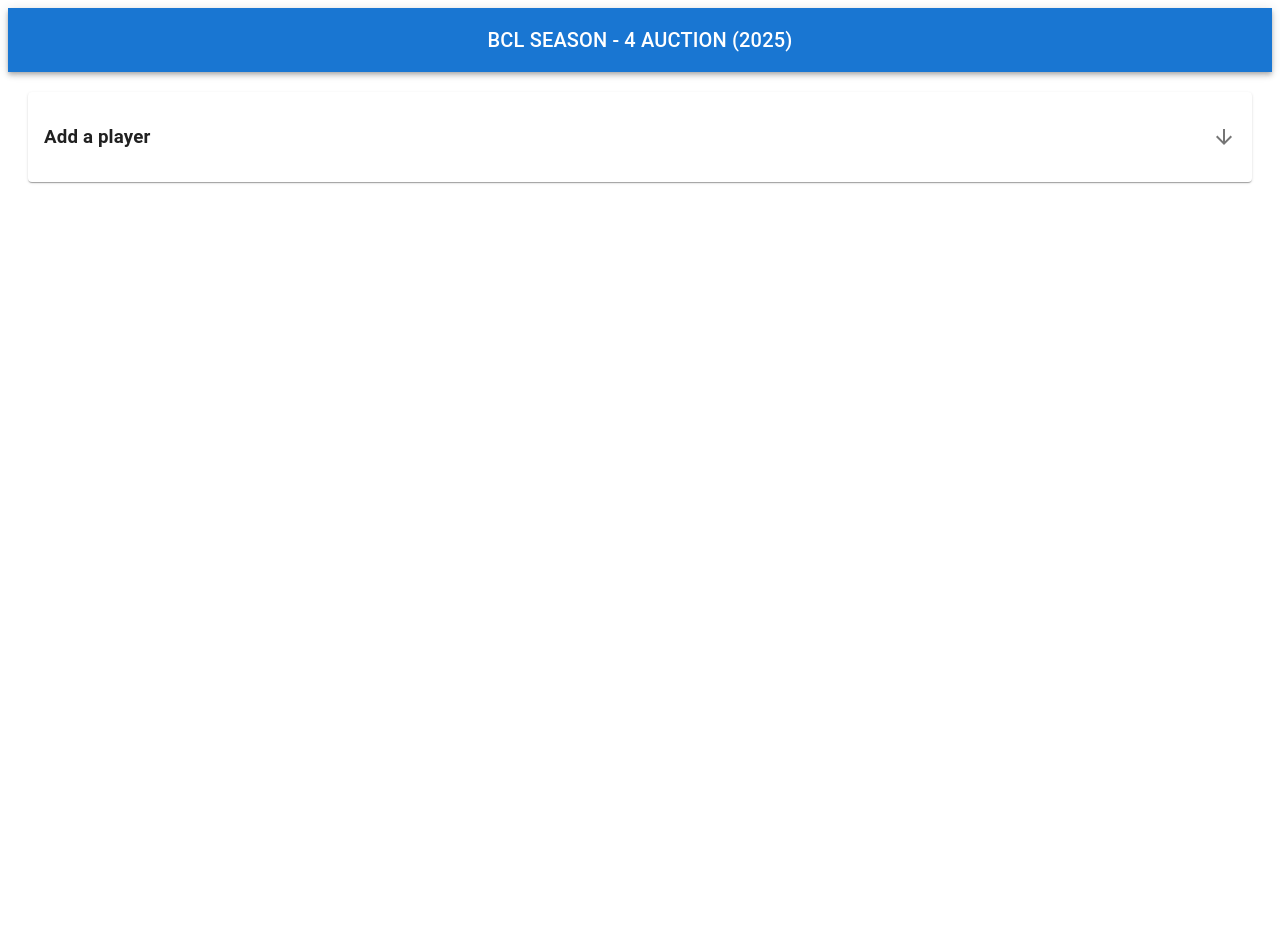
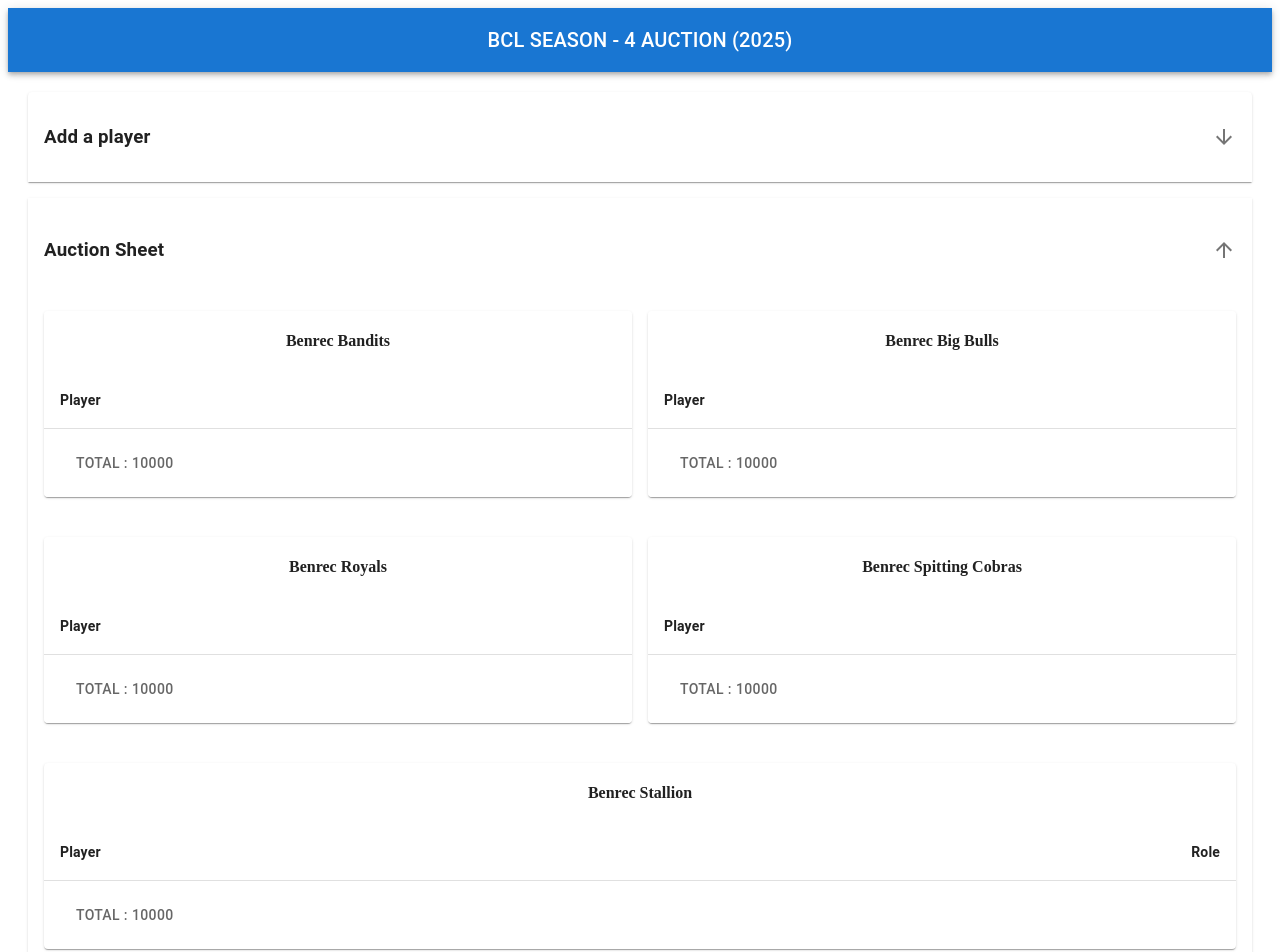
Before and after one commit to srijanishere/auction-master, a React (Vite) app in the folder frontend/: page / in a window 1280 px wide. Shown: the top 952 px of the page. Before the commit the page ends 800 px from the top, so only its background shows below. Built offline with nearby package versions, Linux system fonts and the light colour scheme.

Commit message:
updated UI elements

```diff
--- a/frontend/package.json
+++ b/frontend/package.json
@@ -14,6 +14,7 @@
     "@emotion/styled": "^11.14.0",
     "@material-ui/core": "^4.12.4",
     "@mui/icons-material": "^6.4.4",
+    "@mui/joy": "^5.0.0-beta.51",
     "@mui/material": "^6.4.4",
     "react": "^19.0.0",
     "react-dom": "^19.0.0"
--- a/frontend/src/components/PlayerForm.jsx
+++ b/frontend/src/components/PlayerForm.jsx
@@ -11,6 +11,15 @@ import { makeStyles } from "@material-ui/core/styles";
 import TextField from "@material-ui/core/TextField";
 import MenuItem from "@mui/material/MenuItem";
 import Select from "@mui/material/Select";
+import Table from "@mui/material/Table";
+import TableBody from "@mui/material/TableBody";
+import TableCell from "@mui/material/TableCell";
+import TableContainer from "@mui/material/TableContainer";
+import TableHead from "@mui/material/TableHead";
+import TableRow from "@mui/material/TableRow";
+import Stack from "@mui/material/Stack";
+import Paper from "@mui/material/Paper";
+import Tooltip from '@mui/joy/Tooltip';
 
 const useStyles = makeStyles((theme) => ({
   root: {
@@ -26,7 +35,18 @@ export default function AccordionUsage() {
   const [name, setName] = useState("");
   const [role, setRole] = useState("");
   const [team, setTeam] = useState(0);
-  const [players, setPlayers] = useState([]);
+  const [bandits, setBandits] = useState([]);
+  const [bull, setBulls] = useState([]);
+  const [cobras, setCobras] = useState([]);
+  const [stallions, setStallions] = useState([]);
+  const [royals, setRoyals] = useState([]);
+  const [banditsAmount, setBanditsAmount] = useState(10000);
+  const [bullsAmount, setBullsAmount] = useState(10000);
+  const [cobrasAmount, setCobrasAmount] = useState(10000);
+  const [stallionsAmount, setStallionsAmount] = useState(10000);
+  const [royalsAmount, setRoyalsAmount] = useState(10000);
+  const [amount, setAmount] = useState(0);
+
 
   // function to handle button click and add a player
   const addPlayer = (e) => {
@@ -41,6 +61,7 @@ export default function AccordionUsage() {
       }).then(() => {
         alert("Player added successfully!");
       });
+      setBanditsAmount(banditsAmount - amount);
     } else if (team === 2) {
       fetch("http://localhost:8080/bcl/bulls/add", {
         method: "POST",
@@ -49,6 +70,7 @@ export default function AccordionUsage() {
       }).then(() => {
         alert("Player added successfully!");
       });
+      setBullsAmount(bullsAmount - amount);
     } else if (team === 3) {
       fetch("http://localhost:8080/bcl/royals/add", {
         method: "POST",
@@ -57,6 +79,7 @@ export default function AccordionUsage() {
       }).then(() => {
         alert("Player added successfully!");
       });
+      setRoyalsAmount(royalsAmount - amount);
     } else if (team === 4) {
       fetch("http://localhost:8080/bcl/cobras/add", {
         method: "POST",
@@ -65,6 +88,7 @@ export default function AccordionUsage() {
       }).then(() => {
         alert("Player added successfully!");
       });
+      setCobrasAmount(cobrasAmount - amount);
     } else if (team === 5) {
       fetch("http://localhost:8080/bcl/stallions/add", {
         method: "POST",
@@ -73,17 +97,16 @@ export default function AccordionUsage() {
       }).then(() => {
         alert("Player added successfully!");
       });
-    }
-    else
-    {
-        alert("Invalid team choice!");
+      setStallionsAmount(stallionsAmount - amount);
+    } else {
+      alert("Invalid team choice!");
     }
   };
 
   // function to handle a button click for clearing the form fields
   const clearForm = () => {
     document.getElementById("player-form").reset();
-  }
+  };
 
   return (
     <div style={{ margin: "15px", padding: "5px" }}>
@@ -99,7 +122,12 @@ export default function AccordionUsage() {
         </AccordionSummary>
         <AccordionDetails>
           <Container style={{ color: "white" }}>
-            <form className={classes.root} id="player-form" noValidate autoComplete="off">
+            <form
+              className={classes.root}
+              id="player-form"
+              noValidate
+              autoComplete="off"
+            >
               <TextField
                 id="outlined-basic"
                 label="Player Name"
@@ -112,6 +140,13 @@ export default function AccordionUsage() {
                 label="Player Role"
                 variant="outlined"
                 onChange={(e) => setRole(e.target.value)}
+                fullWidth
+              />
+              <TextField
+                id="outlined-basic"
+                label="Player Amount"
+                variant="outlined"
+                onChange={(e) => setAmount(Number(e.target.value))}
                 fullWidth
               />
               <Select
@@ -130,7 +165,7 @@ export default function AccordionUsage() {
           </Container>
         </AccordionDetails>
         <AccordionActions>
-        <Button
+          <Button
             style={{ margin: "10px", padding: "5px" }}
             variant="contained"
             onClick={clearForm}
@@ -146,6 +181,136 @@ export default function AccordionUsage() {
           </Button>
         </AccordionActions>
       </Accordion>
+      <Accordion defaultExpanded>
+        <AccordionSummary
+          expandIcon={<ArrowDownwardIcon />}
+          aria-controls="panel3-content"
+          id="panel3-header"
+        >
+          <Typography component="span">
+            <h3>Auction Sheet</h3>
+          </Typography>
+        </AccordionSummary>
+        <AccordionDetails>
+          <Stack spacing={5} useFlexGap>
+            <Stack direction="row" spacing={2}>
+              <TableContainer component={Paper}>
+                <h4>Benrec Bandits</h4>
+                <Table sx={{ minWidth: 650 }} aria-label="simple table">
+                <caption>
+                    <Tooltip title="Delete" variant="plain">
+                      <Button variant="plain">Total : {banditsAmount}</Button>
+                    </Tooltip>
+                  </caption>
+                  <TableHead>
+                    <TableRow>
+                      <TableCell style={{ fontWeight: "bolder" }}>
+                        Player
+                      </TableCell>
+                      <TableCell align="right" style={{ fontWeight: "bolder" }}>
+                        Role
+                      </TableCell>
+                    </TableRow>
+                  </TableHead>
+                  <TableBody></TableBody>
+                </Table>
+              </TableContainer>
+              <TableContainer component={Paper}>
+                <h4>Benrec Big Bulls</h4>
+                <Table sx={{ minWidth: 650 }} aria-label="simple table">
+                  <caption>
+                    <Tooltip title="Delete" variant="plain">
+                      <Button variant="plain">Total : {bullsAmount}</Button>
+                    </Tooltip>
+                  </caption>
+                  <TableHead>
+                    <TableRow>
+                      <TableCell style={{ fontWeight: "bolder" }}>
+                        Player
+                      </TableCell>
+                      <TableCell align="right" style={{ fontWeight: "bolder" }}>
+                        Role
+                      </TableCell>
+                    </TableRow>
+                  </TableHead>
+                  <TableBody></TableBody>
+                </Table>
+              </TableContainer>
+            </Stack>
+            <Stack direction="row" spacing={2}>
+              <TableContainer component={Paper}>
+                <h4>Benrec Royals</h4>
+                <Table sx={{ minWidth: 650 }} aria-label="simple table">
+                <caption>
+                    <Tooltip title="Delete" variant="plain">
+                      <Button variant="plain">Total : {royalsAmount}</Button>
+                    </Tooltip>
+                  </caption>
+                  <TableHead>
+                    <TableRow>
+                      <TableCell style={{ fontWeight: "bolder" }}>
+                        Player
+                      </TableCell>
+                      <TableCell align="right" style={{ fontWeight: "bolder" }}>
+                        Role
+                      </TableCell>
+                    </TableRow>
+                  </TableHead>
+                  <TableBody></TableBody>
+                </Table>
+              </TableContainer>
+              <TableContainer component={Paper}>
+                <h4>Benrec Spitting Cobras</h4>
+                <Table sx={{ minWidth: 650 }} aria-label="simple table">
+                <caption>
+                    <Tooltip title="Delete" variant="plain">
+                      <Button variant="plain">Total : {cobrasAmount}</Button>
+                    </Tooltip>
+                  </caption>
+                  <TableHead>
+                    <TableRow>
+                      <TableCell style={{ fontWeight: "bolder" }}>
+                        Player
+                      </TableCell>
+                      <TableCell align="right" style={{ fontWeight: "bolder" }}>
+                        Role
+                      </TableCell>
+                    </TableRow>
+                  </TableHead>
+                  <TableBody></TableBody>
+                </Table>
+              </TableContainer>
+            </Stack>
+            <TableContainer component={Paper}>
+              <h4>Benrec Stallion</h4>
+              <Table sx={{ minWidth: 650 }} aria-label="simple table">
+              <caption>
+                    <Tooltip title="Delete" variant="plain">
+                      <Button variant="plain">Total : {stallionsAmount}</Button>
+                    </Tooltip>
+                  </caption>
+                <TableHead>
+                  <TableRow>
+                    <TableCell style={{ fontWeight: "bolder" }}>Player</TableCell>
+                    <TableCell align="right" style={{ fontWeight: "bolder" }}>
+                      Role
+                    </TableCell>
+                  </TableRow>
+                </TableHead>
+                <TableBody></TableBody>
+              </Table>
+            </TableContainer>
+          </Stack>
+        </AccordionDetails>
+        <AccordionActions>
+          <Button
+            style={{ margin: "10px", padding: "5px" }}
+            variant="contained"
+          >
+            END AUCTION
+          </Button>
+        </AccordionActions>
+      </Accordion>
     </div>
   );
 }
```
Also changed, not shown: 1 other file (tests, documents, lock files or other folders).
